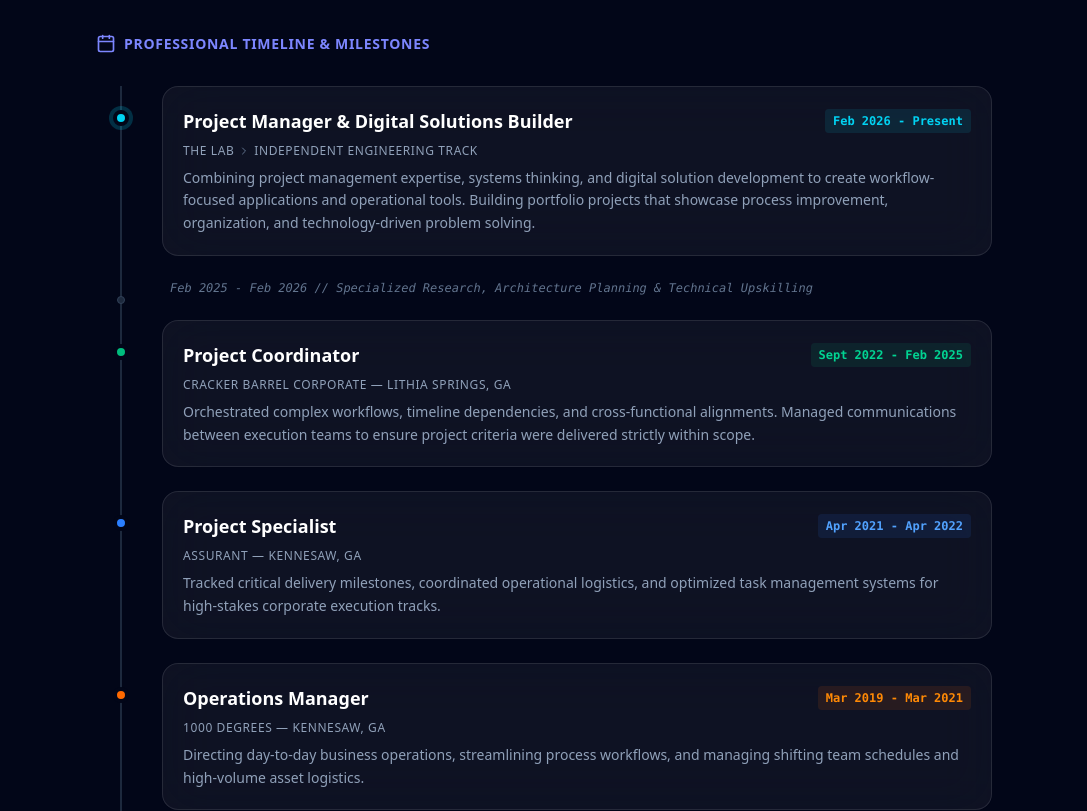
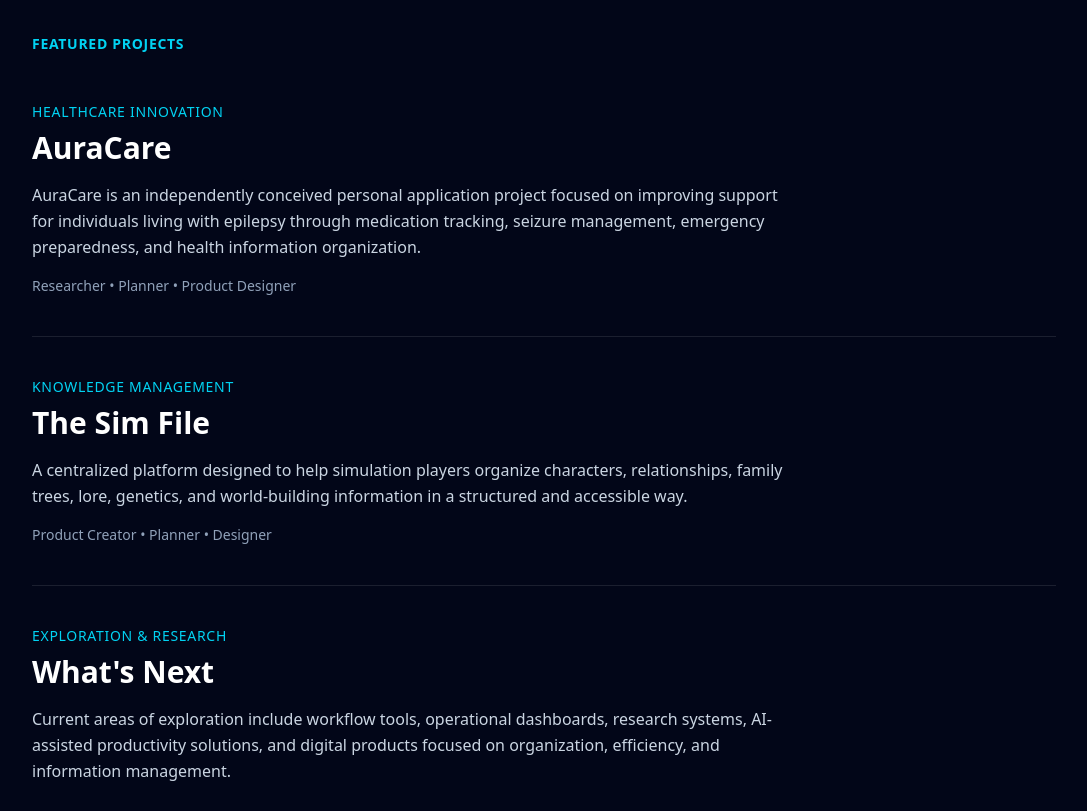
Before and after one commit to tanztylr/Tanza-Portfolio-V1, a Next.js app: page / in a window 1280 px wide. Shown: the part 3160-3971 px from the top of the page, without its empty margins (96-1183 px from the left). Built offline with nearby package versions, Linux system fonts and the light colour scheme.

Commit message:
Add featured projects section to page
Added a section for featured projects with descriptions and roles.

```diff
--- a/src/app/page.js
+++ b/src/app/page.js
@@ -318,7 +318,61 @@ export default function Home() {
           </div>
         </div>
       </div>
+{/* 4. FEATURED PROJECTS */}
+<div className="relative z-10 w-full max-w-5xl space-y-12 mb-28">
 
+  <div className="flex items-center space-x-2 text-cyan-400">
+    <h2 className="text-sm font-semibold uppercase tracking-wider">
+      Featured Projects
+    </h2>
+  </div>
+
+  <div className="space-y-10">
+
+    <div className="border-b border-white/10 pb-10">
+      <p className="text-sm uppercase tracking-wider text-cyan-400 mb-2">
+        Healthcare Innovation
+      </p>
+      <h3 className="text-3xl font-bold text-white mb-4">
+        AuraCare
+      </h3>
+      <p className="text-slate-300 leading-relaxed max-w-3xl mb-4">
+        AuraCare is an independently conceived personal application project focused on improving support for individuals living with epilepsy through medication tracking, seizure management, emergency preparedness, and health information organization.
+      </p>
+      <p className="text-sm text-slate-400">
+        Researcher • Planner • Product Designer
+      </p>
+    </div>
+
+    <div className="border-b border-white/10 pb-10">
+      <p className="text-sm uppercase tracking-wider text-cyan-400 mb-2">
+        Knowledge Management
+      </p>
+      <h3 className="text-3xl font-bold text-white mb-4">
+        The Sim File
+      </h3>
+      <p className="text-slate-300 leading-relaxed max-w-3xl mb-4">
+        A centralized platform designed to help simulation players organize characters, relationships, family trees, lore, genetics, and world-building information in a structured and accessible way.
+      </p>
+      <p className="text-sm text-slate-400">
+        Product Creator • Planner • Designer
+      </p>
+    </div>
+
+    <div>
+      <p className="text-sm uppercase tracking-wider text-cyan-400 mb-2">
+        Exploration & Research
+      </p>
+      <h3 className="text-3xl font-bold text-white mb-4">
+        What's Next
+      </h3>
+      <p className="text-slate-300 leading-relaxed max-w-3xl">
+        Current areas of exploration include workflow tools, operational dashboards, research systems, AI-assisted productivity solutions, and digital products focused on organization, efficiency, and information management.
+      </p>
+    </div>
+
+  </div>
+</div>
       {/* 4. THE JOURNEY TIMELINE SECTION */}
       <div className="relative z-10 w-full max-w-4xl space-y-8 mb-28">
         <div className="flex items-center space-x-2 text-indigo-400">
```
